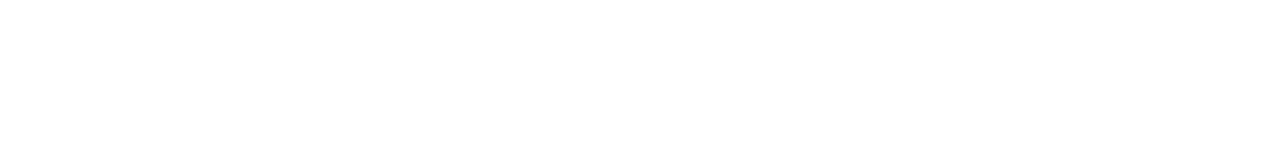
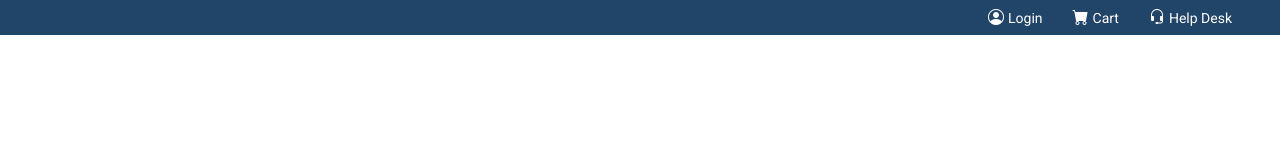
Before and after one commit to techiedada/kisan-ecommerce, a plain HTML site: page index.html in a window 1280 px wide. Drawn offline with nearby package versions, Linux system fonts and the light colour scheme.

Commit message:
PSA1139:Design the Navigation section
PSA1139:Design the Navigation section

```diff
--- a/index.html
+++ b/index.html
@@ -8,10 +8,25 @@
      <link rel="stylesheet" href="style.css">
      <!-- CDN link Bootsrap icon -->
      <link rel="stylesheet" href="https://cdn.jsdelivr.net/npm/bootstrap-icons@1.3.0/font/bootstrap-icons.css">
-
-
 </head>
 <body>
-
+    <!-- Navigation section  -->
+     <section id="nav-bar">
+        <div>
+            <i class="bi bi-person-circle"></i>
+            <span>Login</span>
+        </div>
+        <div>
+            <i class="bi bi-cart-fill"></i>
+            <span>Cart</span>
+        </div>
+        <div id="help-desk">
+            <i class="bi bi-headset"></i>
+            <span>Help Desk</span>
+        </div>
+     </section>
+     <!-- Category section -->
+     <!-- Main section -->
+    <!-- Footer section  -->
 </body>
 </html>
--- a/style.css
+++ b/style.css
@@ -4,3 +4,27 @@
  font-family: "Roboto", serif;
 */
 @import url('https://fonts.googleapis.com/css2?family=Poppins&family=Roboto&display=swap');
+/* Universal selector */
+*{
+    margin: 0%;
+    padding: 0%;
+    box-sizing: border-box;
+    font-family: "Roboto", serif;
+}
+#nav-bar{
+    display: flex;
+    justify-content: flex-end;
+    gap: 30px;
+    padding: 8px;
+    background-color: #214469;
+    color: white;
+}
+#nav-bar div{
+    gap: 5px;
+}
+#nav-bar span{
+    font-size: 14px;
+}
+#help-desk{
+    margin-right: 40px;
+}
```
